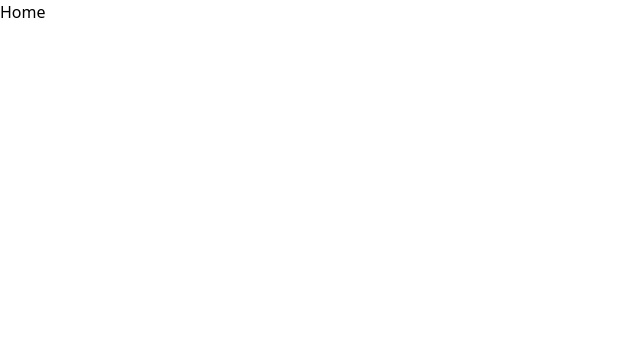
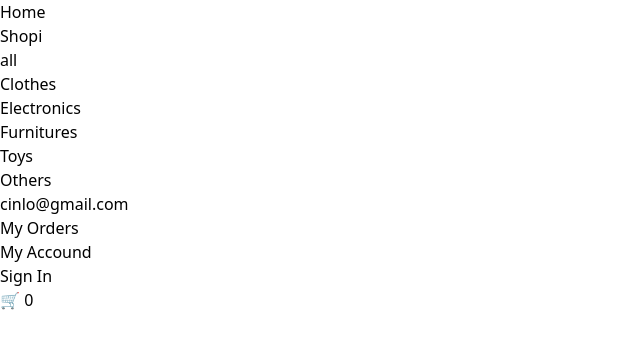
Before and after one commit to CinLo82/react-course, a React (Vite) app: page / in a window 1280 px wide. Shown: the top 348 px of the page, without its empty margins (0-640 px from the left). Built offline with nearby package versions, Linux system fonts and the light colour scheme.

Commit message:
componente navbar

```diff
--- a/src/Pages/App/index.jsx
+++ b/src/Pages/App/index.jsx
@@ -5,6 +5,7 @@
 import MyOrders from '../MyOrders'
 import NotFound from '../NotFound'
 import SignIn from '../SignIn'
+import Navbar from '../../components/Navbar'
 import './App.css'
 
 const AppRouters = () => {
@@ -24,6 +25,7 @@
 	return (
 		<BrowserRouter>
 			<AppRouters />
+			<Navbar />
 		</BrowserRouter>
 	)
 }
--- /dev/null
+++ b/src/components/Navbar/index.jsx
@@ -0,0 +1,129 @@
+import { NavLink } from "react-router-dom"
+
+const Navbar  = ()  => {
+    let activeStyle = "underline underline-offset-4"
+
+    return (
+        <nav className="flex justify-between items-center fixed z-10 w-full py-5 px-8 text-sm font-ligth">
+            <ul className="flex items-center gap-3">
+                <li className="font-semibold text-lg">
+                    <NavLink
+                        to='/'
+                        className={({ isActive }) =>
+                            isActive ? activeStyle : undefined
+                        }
+                    >
+                        Shopi
+                    </NavLink>
+                </li>
+                <li>
+                    <NavLink
+                        to='/'
+                        className={({ isActive }) =>
+                            isActive ? activeStyle : undefined
+                        }
+                    >
+                        all
+                    </NavLink>
+                </li>
+                <li>
+                    <NavLink
+                        to='/clothes'
+                        className={({ isActive }) =>
+                        isActive ? activeStyle : undefined
+                        }
+                    >
+                        Clothes
+                    </NavLink>
+                </li>
+                <li>
+                    <NavLink
+                        to='/electronics'
+                        className={({ isActive }) =>
+                        isActive ? activeStyle : undefined
+                        }
+                    >
+                        Electronics
+                    </NavLink>
+                </li>
+                <li>
+                    <NavLink
+                        to='/furnitures'
+                        className={({ isActive }) =>
+                        isActive ? activeStyle : undefined
+                        }
+                    >
+                        Furnitures
+                    </NavLink>
+                </li>
+                <li>
+                    <NavLink
+                        to='/toys'
+                        className={({ isActive }) =>
+                        isActive ? activeStyle : undefined
+                        }
+                    >
+                        Toys
+                    </NavLink>
+                </li>
+                <li>
+                    <NavLink
+                        to='/others'
+                        className={({ isActive }) =>
+                        isActive ? activeStyle : undefined
+                        }
+                    >
+                        Others
+                    </NavLink>
+                </li>
+            </ul>
+            <ul className="flex items-center gap-3">
+                <li className="text-black/60">
+                    cinlo@gmail.com
+                </li>
+                <li>
+                    <NavLink
+                        to='/my-orders'
+                        className={({ isActive }) =>
+                        isActive ? activeStyle : undefined
+                        }
+                    >
+                        My Orders
+                    </NavLink>
+                </li>
+                <li>
+                    <NavLink
+                        to='/my-accound'
+                        className={({ isActive }) =>
+                        isActive ? activeStyle : undefined
+                        }
+                    >
+                        My Accound
+                    </NavLink>
+                </li>
+                <li>
+                    <NavLink
+                        to='/sign-in'
+                        className={({ isActive }) =>
+                        isActive ? activeStyle : undefined
+                        }
+                    >
+                        Sign In
+                    </NavLink>
+                </li>
+                <li>
+                    <NavLink
+                        to='/'
+                        className={({ isActive }) =>
+                        isActive ? activeStyle : undefined
+                        }
+                    >
+                        🛒 0
+                    </NavLink>
+                </li>
+            </ul>
+        </nav>
+    )
+}
+
+export default Navbar;
```
